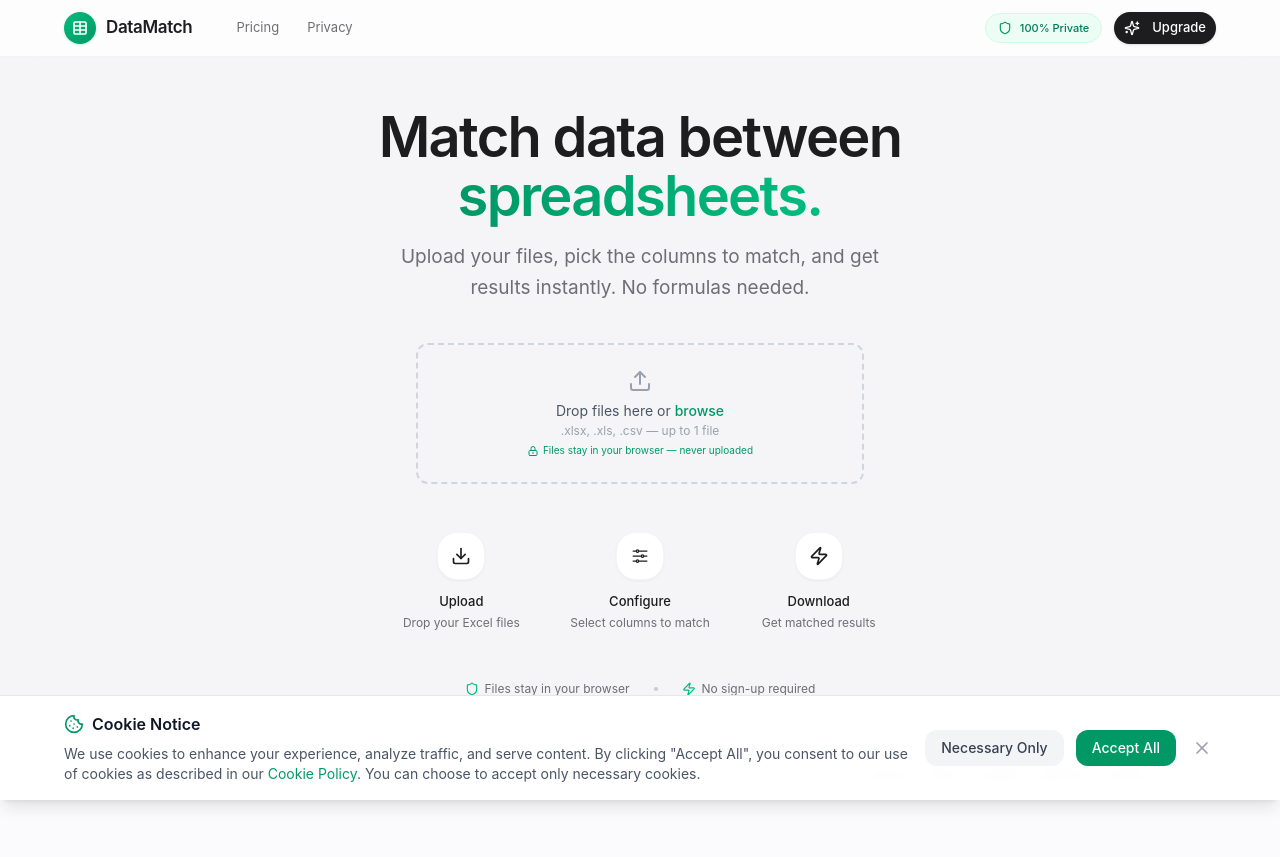
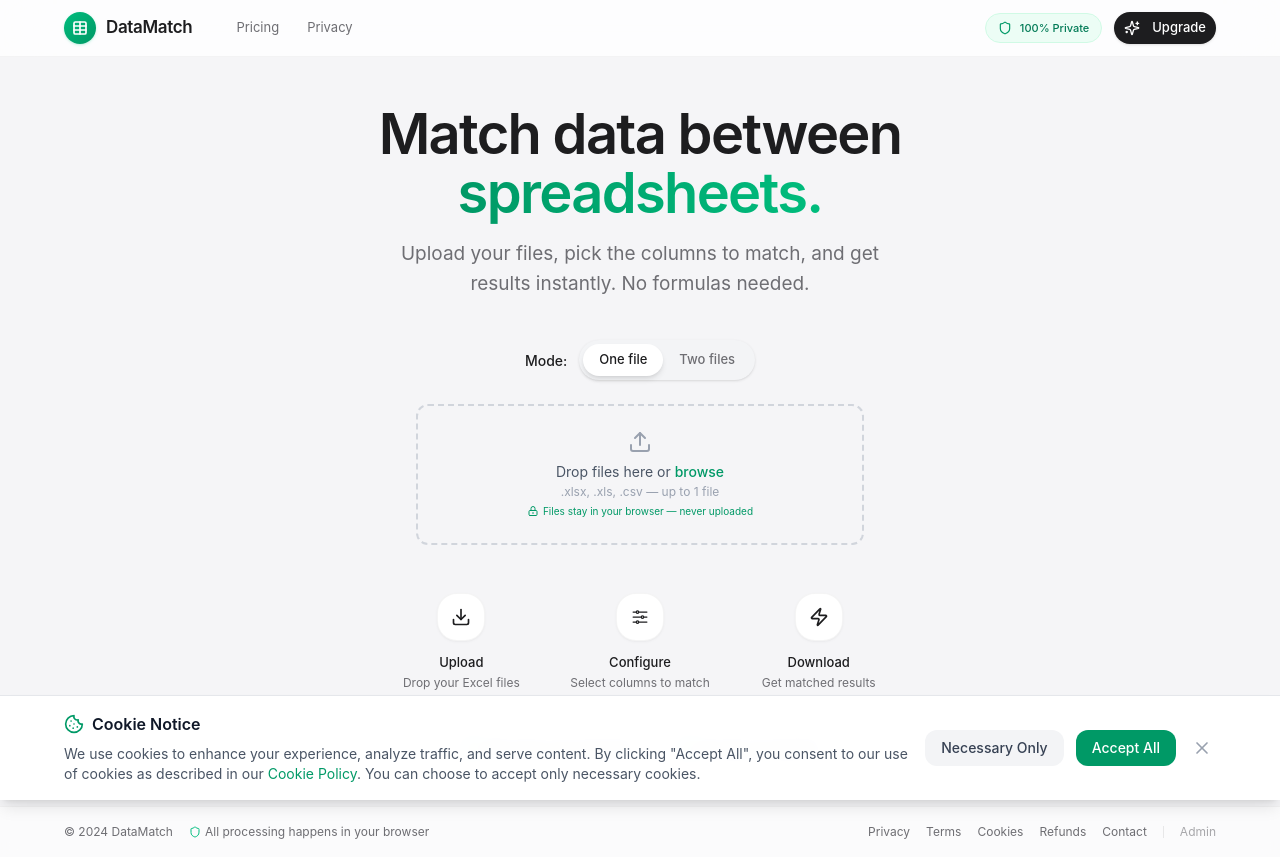
Before and after one commit to felix1200/datamatch, a Next.js app: page / in a window 1280 px wide. Before the commit the page ends 800 px from the top, so only its background shows below. Built offline with nearby package versions, Linux system fonts and the light colour scheme.

Commit message:
ui: move file mode toggle to hero section for better visibility

```diff
--- a/src/app/page.tsx
+++ b/src/app/page.tsx
@@ -200,6 +200,29 @@ export default function Home() {
                 Upload your files, pick the columns to match, and get results instantly. No formulas needed.
               </p>
 
+              {/* File Mode Toggle - Prominent */}
+              <div className="flex items-center justify-center gap-3 mb-6">
+                <span className="text-[14px] font-medium text-[#1d1d1f]">Mode:</span>
+                <div className="flex items-center bg-gray-100 rounded-full p-1 shadow-sm">
+                  <button
+                    onClick={() => handleFileModeChange(true)}
+                    className={`px-4 py-1.5 text-[13px] font-medium rounded-full transition-all ${
+                      isSingleFile ? 'bg-white text-[#1d1d1f] shadow-md' : 'text-[#6e6e73] hover:text-[#1d1d1f]'
+                    }`}
+                  >
+                    One file
+                  </button>
+                  <button
+                    onClick={() => handleFileModeChange(false)}
+                    className={`px-4 py-1.5 text-[13px] font-medium rounded-full transition-all ${
+                      !isSingleFile ? 'bg-white text-[#1d1d1f] shadow-md' : 'text-[#6e6e73] hover:text-[#1d1d1f]'
+                    }`}
+                  >
+                    Two files
+                  </button>
+                </div>
+              </div>
+
               {/* Upload Card */}
               <div className="max-w-md mx-auto mb-12">
                 <FileUploadArea
@@ -257,29 +280,7 @@ export default function Home() {
           <div className="flex-1 flex gap-0 overflow-hidden">
             {/* Left: Upload + Preview */}
             <div className="w-[45%] flex flex-col">
-              {/* File Mode Toggle - Prominent */}
               <div className="px-5 pt-4 pb-2">
-                <div className="flex items-center gap-3 mb-3">
-                  <span className="text-[13px] font-medium text-[#1d1d1f]">Source</span>
-                  <div className="flex items-center bg-gray-100 rounded-full p-0.5">
-                    <button
-                      onClick={() => handleFileModeChange(true)}
-                      className={`px-3 py-1 text-[12px] font-medium rounded-full transition-all ${
-                        isSingleFile ? 'bg-white text-[#1d1d1f] shadow-sm' : 'text-[#6e6e73] hover:text-[#1d1d1f]'
-                      }`}
-                    >
-                      One file
-                    </button>
-                    <button
-                      onClick={() => handleFileModeChange(false)}
-                      className={`px-3 py-1 text-[12px] font-medium rounded-full transition-all ${
-                        !isSingleFile ? 'bg-white text-[#1d1d1f] shadow-sm' : 'text-[#6e6e73] hover:text-[#1d1d1f]'
-                      }`}
-                    >
-                      Two files
-                    </button>
-                  </div>
-                </div>
                 <FileUploadArea
                   files={files}
                   onFilesAdded={handleFilesAdded}
```
